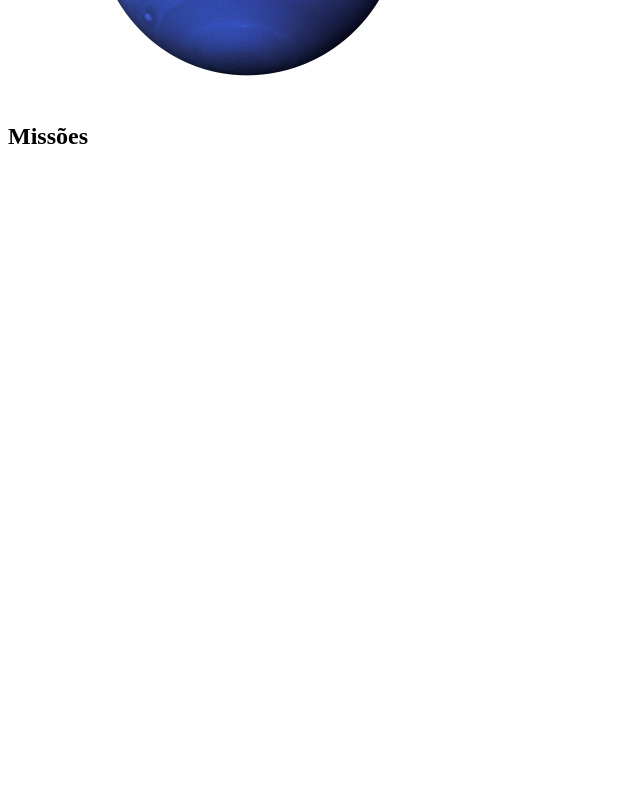
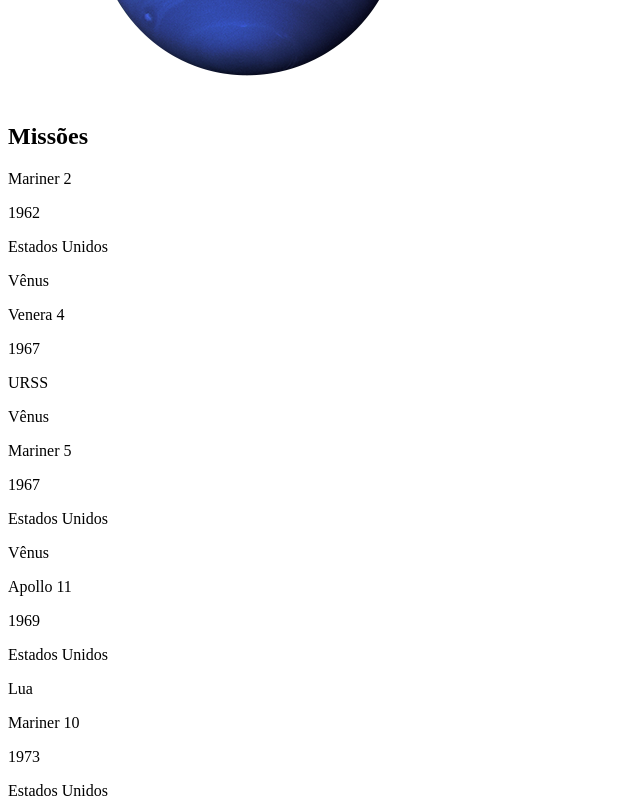
Before and after one commit to leite-leo/Projeto-Solar-Sistem-ReactJs, a React (Create React App) app: page / in a window 1280 px wide. Shown: the part 3320-4120 px from the top of the page, without its empty margins (0-640 px from the left). Before the commit the page ends 3490 px from the top, so only its background shows below. Built offline with nearby package versions, Linux system fonts and the light colour scheme.

Commit message:
Requisito 10.

```diff
--- a/src/components/Missions.jsx
+++ b/src/components/Missions.jsx
@@ -1,11 +1,25 @@
 import React from 'react';
 import Title from './Title';
+import MissionCard from './MissionCard';
+import missions from '../data/missions';
 
 class Missions extends React.Component {
   render() {
+    const data = missions;
     return (
       <div data-testid="missions">
         <Title headline="Missões" />
+        {
+          data.map((element) => (
+            <MissionCard
+              name={ element.name }
+              year={ element.year }
+              country={ element.country }
+              destination={ element.destination }
+              key={ element.name }
+            />
+          ))
+        }
       </div>
     );
   }
```
